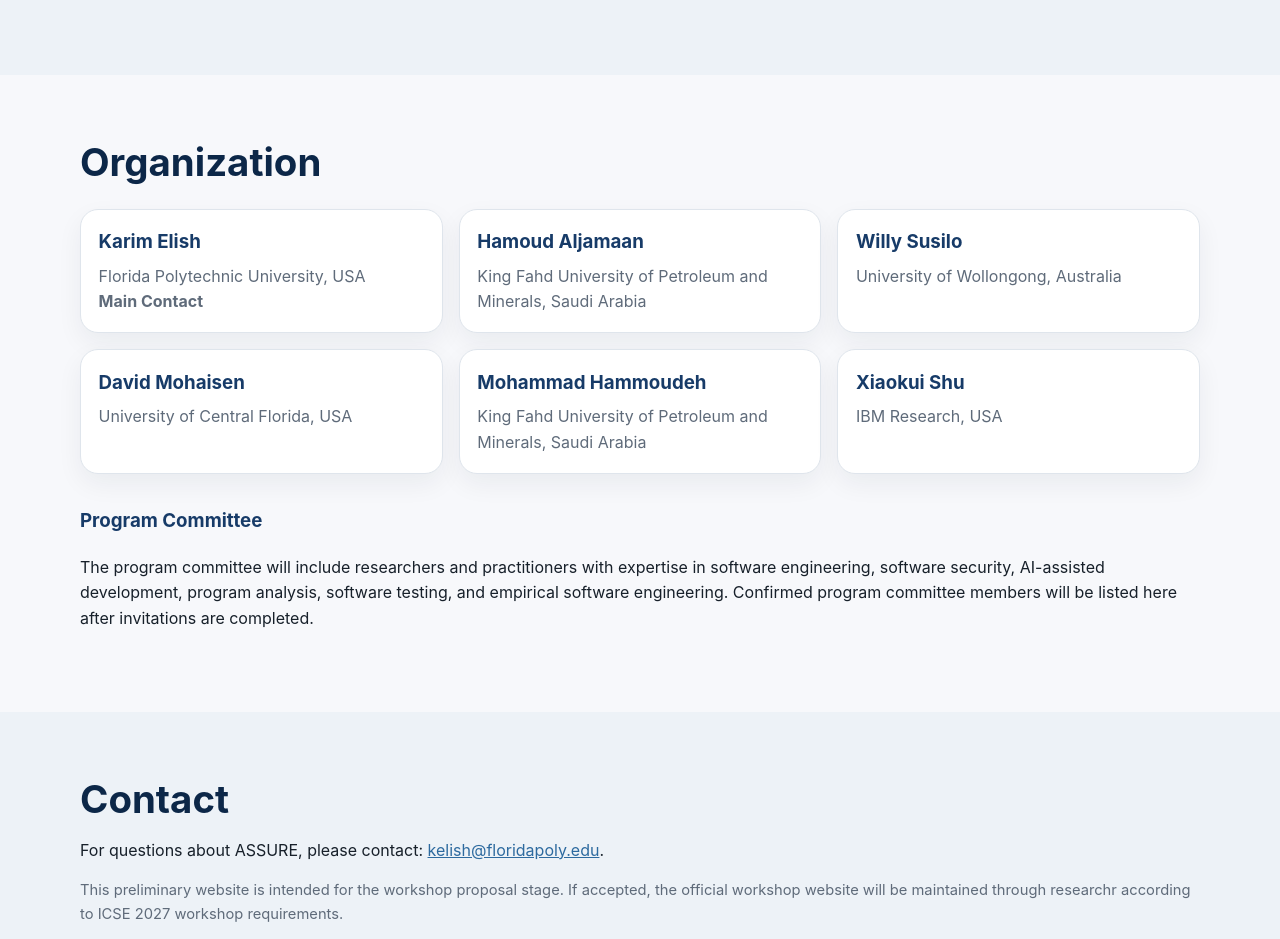
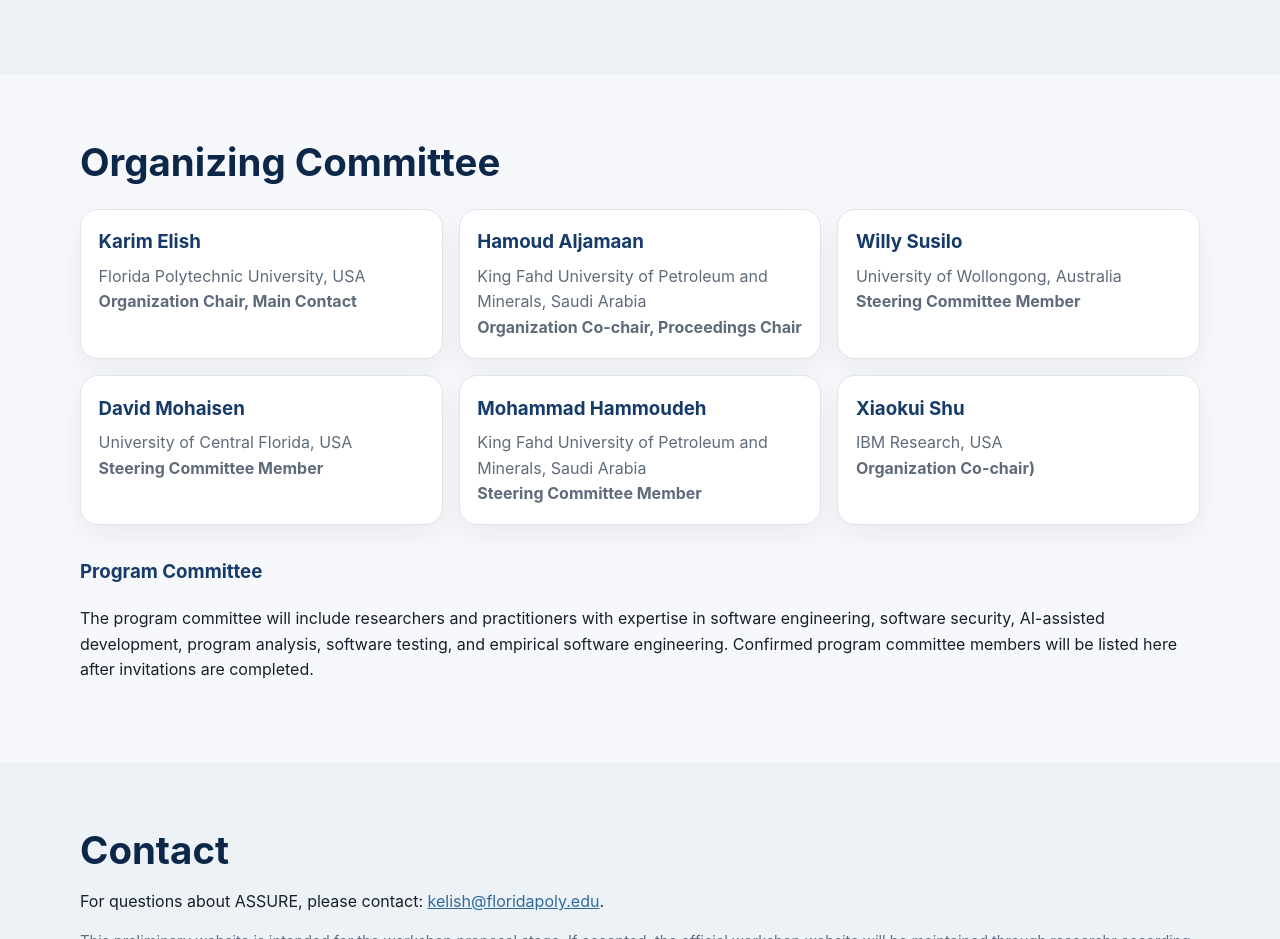
Before and after one commit to assure-workshop/main, a plain HTML site: page index.html in a window 1280 px wide. Shown: the part 3540-4479 px from the top of the page. Drawn offline with Linux system fonts and the light colour scheme.

Commit message:
Update index.html

```diff
--- a/index.html
+++ b/index.html
@@ -189,31 +189,31 @@
 
     <section id="organization" class="section">
       <div class="container">
-        <h2>Organization</h2>
+        <h2>Organizing Committee</h2>
         <div class="people">
           <article>
             <h3>Karim Elish</h3>
-            <p>Florida Polytechnic University, USA<br><strong>Main Contact</strong></p>
+            <p>Florida Polytechnic University, USA<br><strong>Organization Chair, Main Contact</strong></p>
           </article>
           <article>
             <h3>Hamoud Aljamaan</h3>
-            <p>King Fahd University of Petroleum and Minerals, Saudi Arabia</p>
+            <p>King Fahd University of Petroleum and Minerals, Saudi Arabia<br><strong>Organization Co-chair, Proceedings Chair</strong></p>
           </article>
           <article>
             <h3>Willy Susilo</h3>
-            <p>University of Wollongong, Australia</p>
+            <p>University of Wollongong, Australia<br><strong>Steering Committee Member</strong></p>
           </article>
           <article>
             <h3>David Mohaisen</h3>
-            <p>University of Central Florida, USA</p>
+            <p>University of Central Florida, USA<br><strong>Steering Committee Member</strong></p>
           </article>
           <article>
             <h3>Mohammad Hammoudeh</h3>
-            <p>King Fahd University of Petroleum and Minerals, Saudi Arabia</p>
+            <p>King Fahd University of Petroleum and Minerals, Saudi Arabia<br><strong>Steering Committee Member</strong></p>
           </article>
           <article>
             <h3>Xiaokui Shu</h3>
-            <p>IBM Research, USA</p>
+            <p>IBM Research, USA<br><strong>Organization Co-chair)</strong></p>
           </article>
         </div>
 
```
